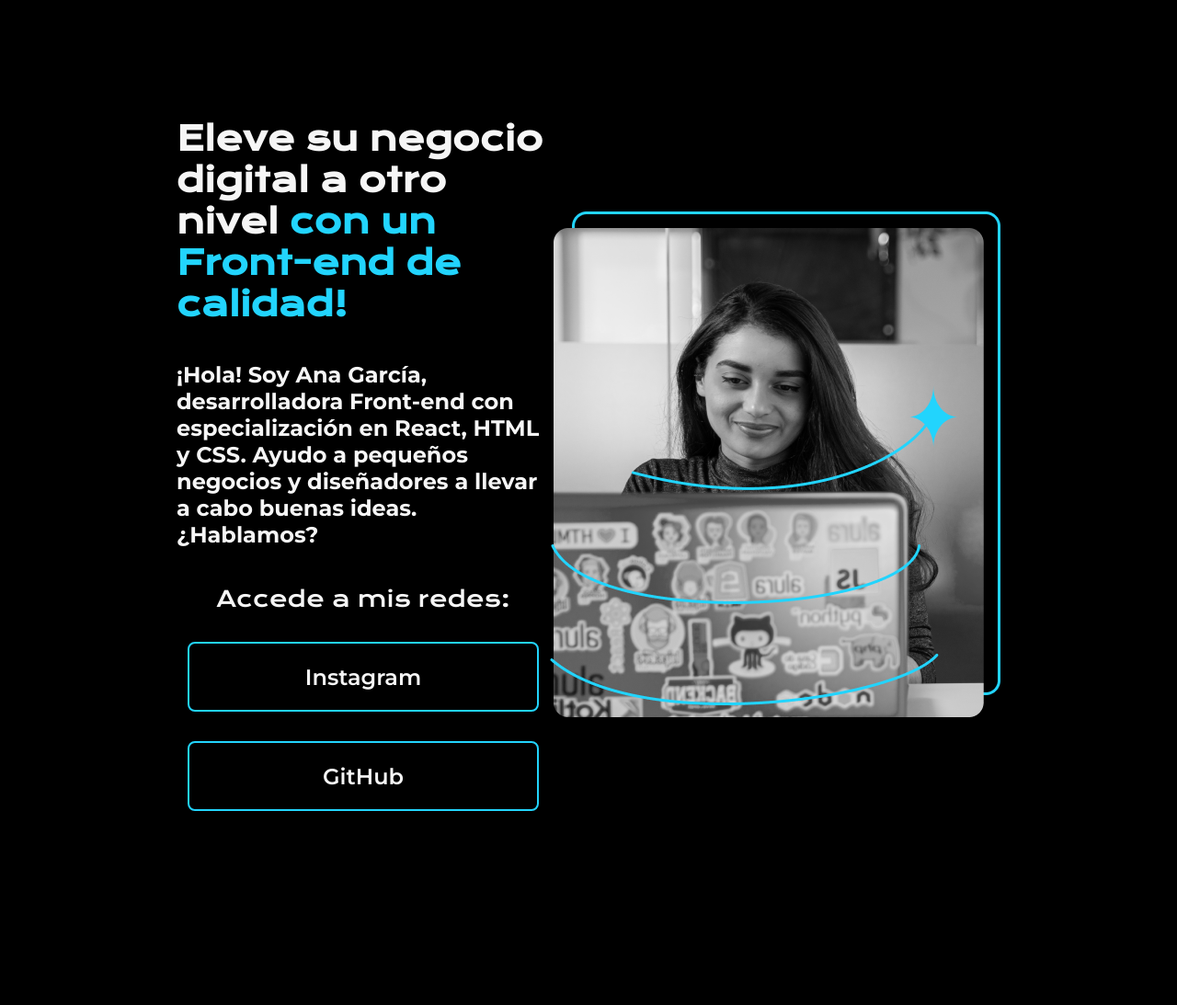
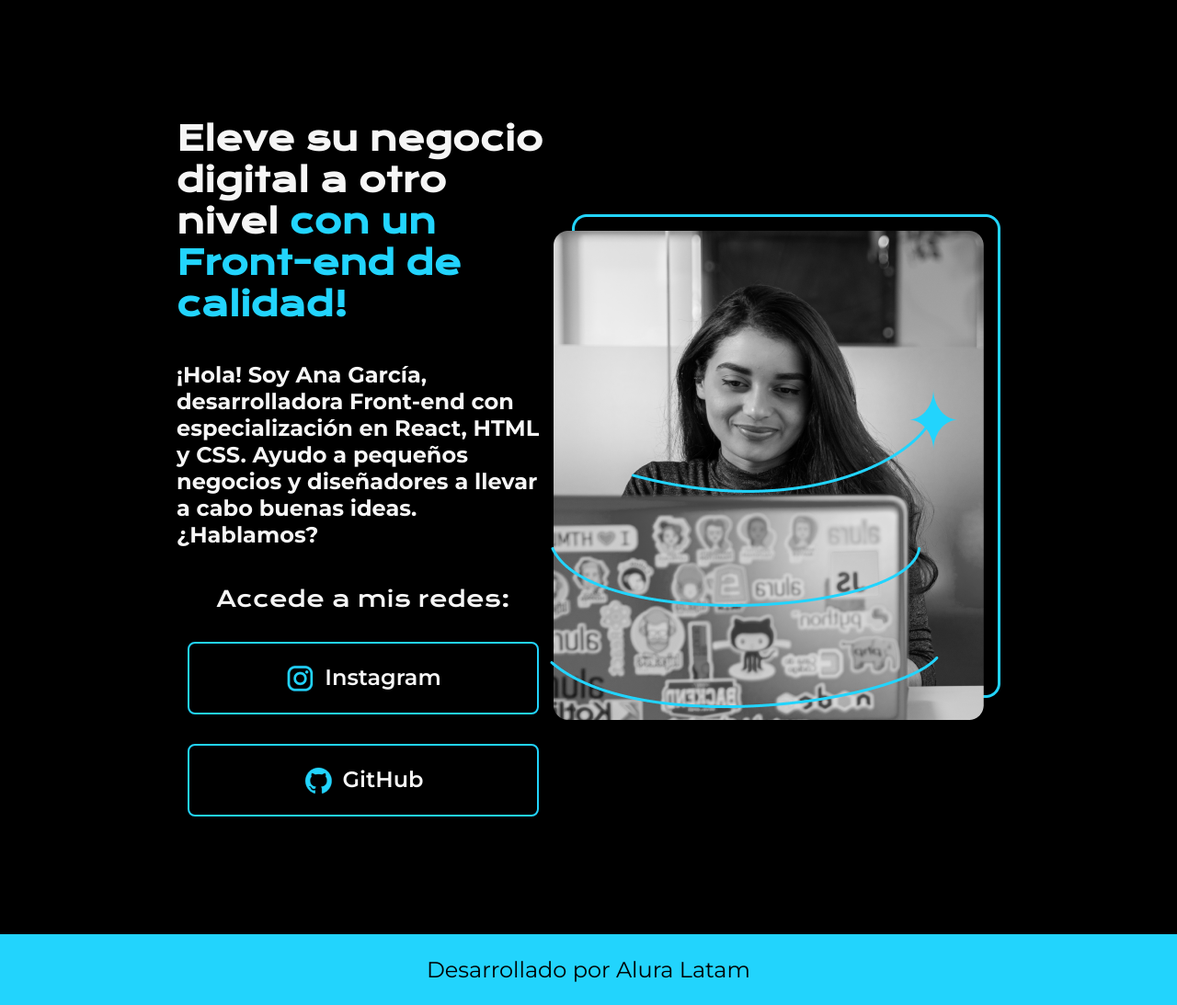
Before and after one commit to EFH3/PaginaWeb-Presentacion, a plain HTML site: page index.html in a window 1280 px wide. Shown: the whole page at 92% size. Before the commit the page ends 928 px from the top, so only its background shows below. Drawn offline with nearby package versions, Linux system fonts and the light colour scheme.

Commit message:
Se crea segunda version de la pagina web en HTML y CSS

```diff
--- a/index.html
+++ b/index.html
@@ -23,12 +23,14 @@
             </p>
             <div class="presentacion__enlaces">
                 <h2 class="presentacion__enlaces__subtitulo">Accede a mis redes:</h2>
-                <a class="presentacion__enlaces__link" href="https://instagram.com/">Instagram</a>
-                <a class="presentacion__enlaces__link" href="https://github.com/">GitHub</a>
+                <a class="presentacion__enlaces__link" href="https://instagram.com/"> <img src="/assets/instagram.png"> Instagram</a>
+                <a class="presentacion__enlaces__link" href="https://github.com/"> <img src="/assets/github.png"> GitHub</a>
             </div>
         </section>
-        <img src="Imagen.png" alt="Foto de Ana García desarrolando un proyecto">
+        <img src="/assets/Imagen.png" alt="Foto de Ana García desarrolando un proyecto"> <!--alt indica una descripcion de accesibilidad. -->
     </main>
-    <footer></footer>
+    <footer class="footer">
+        <p>Desarrollado por Alura Latam</p>
+    </footer>
 </body>
 </html>
--- a/style.css
+++ b/style.css
@@ -1,18 +1,19 @@
 @import url('https://fonts.googleapis.com/css2?family=Krona+One&family=Montserrat:ital,wght@0,100..900;1,100..900&display=swap');
 
 * {
+    /*Reiniciamos el css*/
     padding: 0;
     margin: 0;
 }
 
 body{
+    /*Indicamos las caracteristicas de nuestro body como el color de fondo y color de las letras.*/
+    box-sizing: border-box;
     background-color: #000000;
     color: #F6F6F6;
-    height: 100vh;
-    box-sizing: border-box;
 }
 
-.tituloPrincipal-destacar {
+.tituloPrincipal-destacar { /*Clases personalizadas*/
     color: #22D4FD
 }
 
@@ -65,4 +66,21 @@ body{
     font-family: "Montserrat", sans-serif;
     color: #F6F6F6;
     border: 2px solid #22D4FD;
+    display: flex;
+    justify-content: center;
+    gap: 10px; /*Indica el espacio entre los iconos*/
 }
+
+.presentacion__enlaces__link:hover{ /*El hover se utiliza para seleccionar elementos cuando pasas el ratón sobre ellos*/
+    background-color: #272727;
+}
+
+.footer{
+    background-color: #22D4FD;
+    padding: 24px;
+    color: #000000;
+    text-align: center;
+    font-size: 24px;
+    font-family: "Montserrat", sans-serif;
+    font-weight: 400;
+}
```
Also changed, not shown: assets/Imagen.png (renamed from Imagen.png), assets/github.png (added), assets/instagram.png (added), assets/linkedin.png (added), assets/twitch.png (added), assets/twitter-novo.png (added), assets/twitter.png (added).
